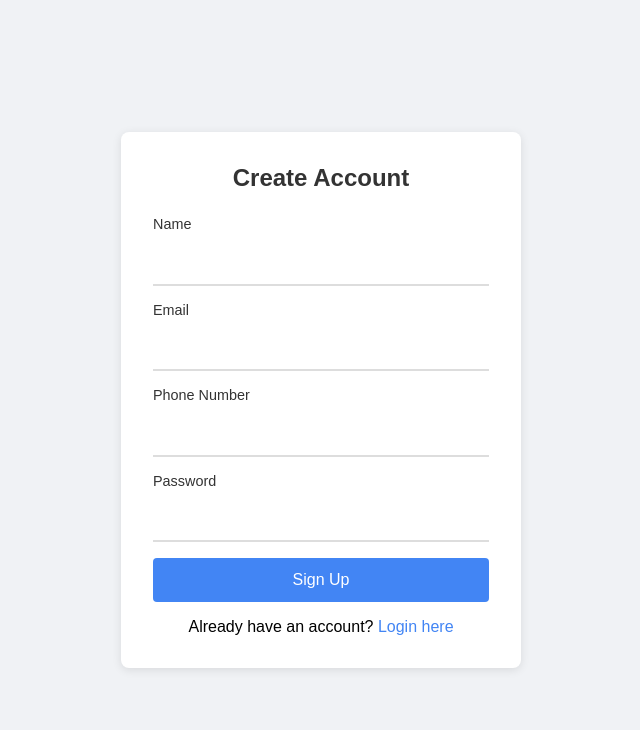
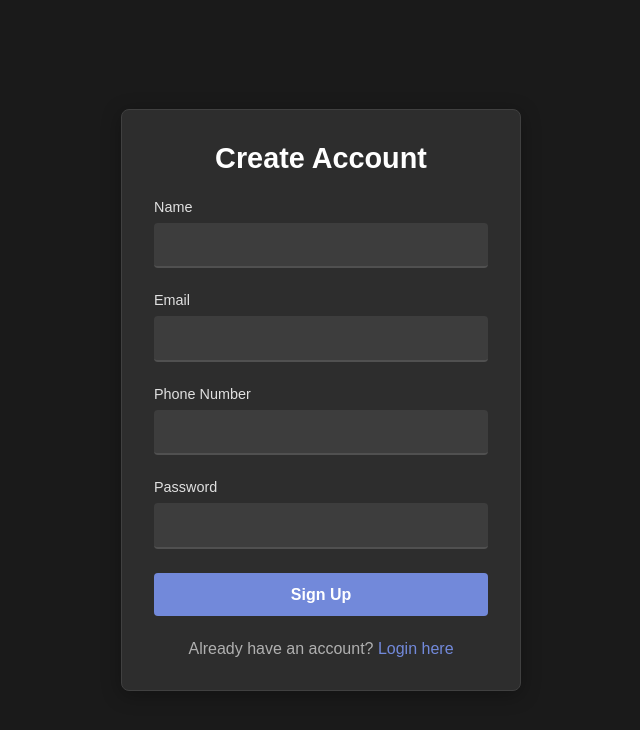
Before and after one commit to pratik-parascout/let-s_chat, a website: page public/html/signup.html in a window 1280 px wide. Shown: the whole page, without its empty margins (319-959 px from the left). Drawn offline with Linux system fonts and the light colour scheme.

Commit message:
created file structure

```diff
--- /dev/null
+++ b/controllers/signup.js
@@ -0,0 +1,5 @@
+const path = require('path');
+
+exports.getSignup = (req, res) => {
+  res.sendFile(path.join(__dirname, '../public/html/signup.html'));
+};
--- /dev/null
+++ b/public/css/style.css
@@ -0,0 +1,139 @@
+* {
+  margin: 0;
+  padding: 0;
+  box-sizing: border-box;
+  font-family: 'Arial', sans-serif;
+}
+
+body {
+  display: flex;
+  justify-content: center;
+  align-items: center;
+  min-height: 100vh;
+  background: #1a1a1a;
+  color: #ffffff;
+}
+
+.signup-container {
+  background: #2d2d2d;
+  padding: 2rem;
+  border-radius: 8px;
+  box-shadow: 0 4px 20px rgba(0, 0, 0, 0.3);
+  width: 100%;
+  max-width: 400px;
+  border: 1px solid #404040;
+}
+
+.signup-container h2 {
+  text-align: center;
+  color: #ffffff;
+  margin-bottom: 1.5rem;
+  font-size: 1.8rem;
+}
+
+.form-group {
+  margin-bottom: 1.5rem;
+}
+
+.form-group label {
+  display: block;
+  margin-bottom: 0.5rem;
+  color: #e0e0e0;
+  font-size: 0.9rem;
+}
+
+.form-group input {
+  width: 100%;
+  padding: 0.8rem;
+  background: #3d3d3d;
+  border: none;
+  border-bottom: 2px solid #505050;
+  outline: none;
+  font-size: 1rem;
+  transition: all 0.3s ease;
+  color: #ffffff;
+  border-radius: 4px;
+}
+
+.form-group input:focus {
+  border-bottom-color: #7289da;
+  background: #454545;
+}
+
+.form-group input::placeholder {
+  color: #888888;
+}
+
+.signup-btn {
+  width: 100%;
+  padding: 0.8rem;
+  background: #7289da;
+  color: white;
+  border: none;
+  border-radius: 4px;
+  font-size: 1rem;
+  cursor: pointer;
+  transition: background 0.3s ease;
+  font-weight: 600;
+}
+
+.signup-btn:hover {
+  background: #5b6eae;
+}
+
+.login-link {
+  text-align: center;
+  margin-top: 1.5rem;
+  color: #b0b0b0;
+}
+
+.login-link a {
+  color: #7289da;
+  text-decoration: none;
+  font-weight: 500;
+}
+
+.login-link a:hover {
+  text-decoration: underline;
+  color: #5b6eae;
+}
+
+.error {
+  color: #ff5555;
+  font-size: 0.8rem;
+  margin-top: 0.2rem;
+}
+
+@media (max-width: 480px) {
+  .signup-container {
+    margin: 1rem;
+    padding: 1.5rem;
+  }
+}
+
+@keyframes fadeIn {
+  from {
+    opacity: 0;
+    transform: translateY(-10px);
+  }
+  to {
+    opacity: 1;
+    transform: translateY(0);
+  }
+}
+
+.signup-container {
+  animation: fadeIn 0.5s ease-out;
+}
+
+.form-group input:focus {
+  box-shadow: 0 0 0 2px rgba(114, 137, 218, 0.3);
+}
+
+input:-webkit-autofill,
+input:-webkit-autofill:hover,
+input:-webkit-autofill:focus {
+  -webkit-text-fill-color: #ffffff;
+  -webkit-box-shadow: 0 0 0px 1000px #3d3d3d inset;
+  transition: background-color 5000s ease-in-out 0s;
+}
--- a/signup.html
+++ b/public/html/signup.html
@@ -4,7 +4,7 @@
     <meta charset="UTF-8" />
     <meta name="viewport" content="width=device-width, initial-scale=1.0" />
     <title>Sign Up</title>
-    <link rel="stylesheet" href="style.css" />
+    <link rel="stylesheet" href="/css/style.css" />
   </head>
   <body>
     <div class="signup-container">
--- a/style.css
+++ /dev/null
@@ -1,99 +0,0 @@
-* {
-  margin: 0;
-  padding: 0;
-  box-sizing: border-box;
-  font-family: 'Arial', sans-serif;
-}
-
-body {
-  display: flex;
-  justify-content: center;
-  align-items: center;
-  min-height: 100vh;
-  background: #f0f2f5;
-}
-
-.signup-container {
-  background: white;
-  padding: 2rem;
-  border-radius: 8px;
-  box-shadow: 0 2px 10px rgba(0, 0, 0, 0.1);
-  width: 100%;
-  max-width: 400px;
-}
-
-.signup-container h2 {
-  text-align: center;
-  color: #333;
-  margin-bottom: 1.5rem;
-}
-
-.form-group {
-  margin-bottom: 1rem;
-}
-
-.form-group label {
-  display: block;
-  margin-bottom: 0.5rem;
-  color: #333;
-  font-size: 0.9rem;
-}
-
-.form-group input {
-  width: 100%;
-  padding: 0.8rem;
-  border: none;
-  border-bottom: 2px solid #ddd;
-  outline: none;
-  font-size: 1rem;
-  transition: border-color 0.3s ease;
-}
-
-.form-group input:focus {
-  border-bottom-color: #4285f4;
-}
-
-.signup-btn {
-  width: 100%;
-  padding: 0.8rem;
-  background: #4285f4;
-  color: white;
-  border: none;
-  border-radius: 4px;
-  font-size: 1rem;
-  cursor: pointer;
-  transition: background 0.3s ease;
-}
-
-.signup-btn:hover {
-  background: #3367d6;
-}
-
-.login-link {
-  text-align: center;
-  margin-top: 1rem;
-}
-
-.login-link a {
-  color: #4285f4;
-  text-decoration: none;
-}
-
-.login-link a:hover {
-  text-decoration: underline;
-}
-
-/* Error styling */
-.error {
-  color: #ff3333;
-  font-size: 0.8rem;
-  margin-top: 0.2rem;
-}
-
-/* Responsive design */
-@media (max-width: 480px) {
-  .signup-container {
-    margin: 1rem;
-    padding: 1rem;
-  }
-}
```
Also changed, not shown: app.js (added, +32 -0 lines), package.json (added, +18 -0 lines), routes/signup.js (added, +14 -0 lines), 2 other files.
